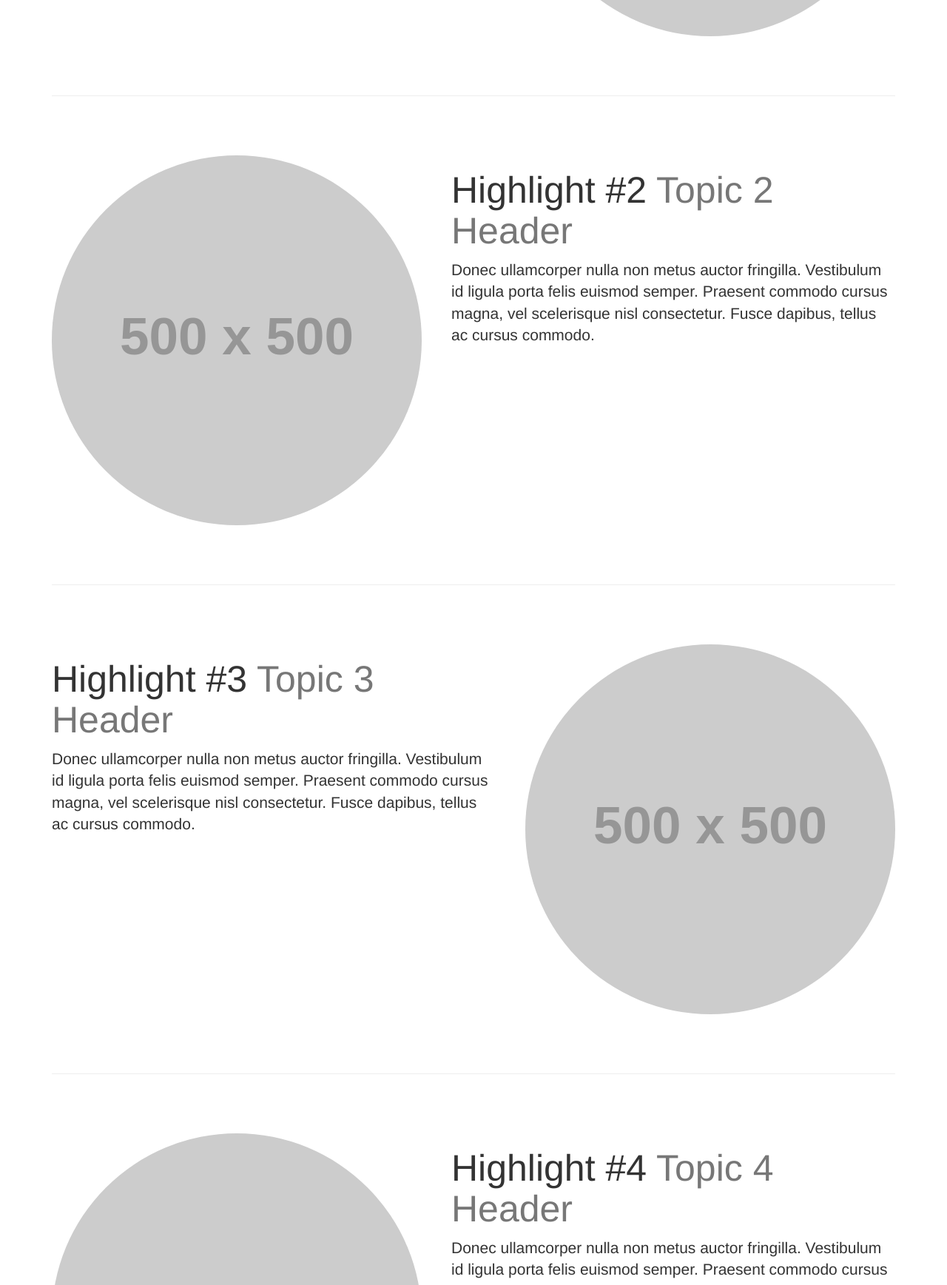
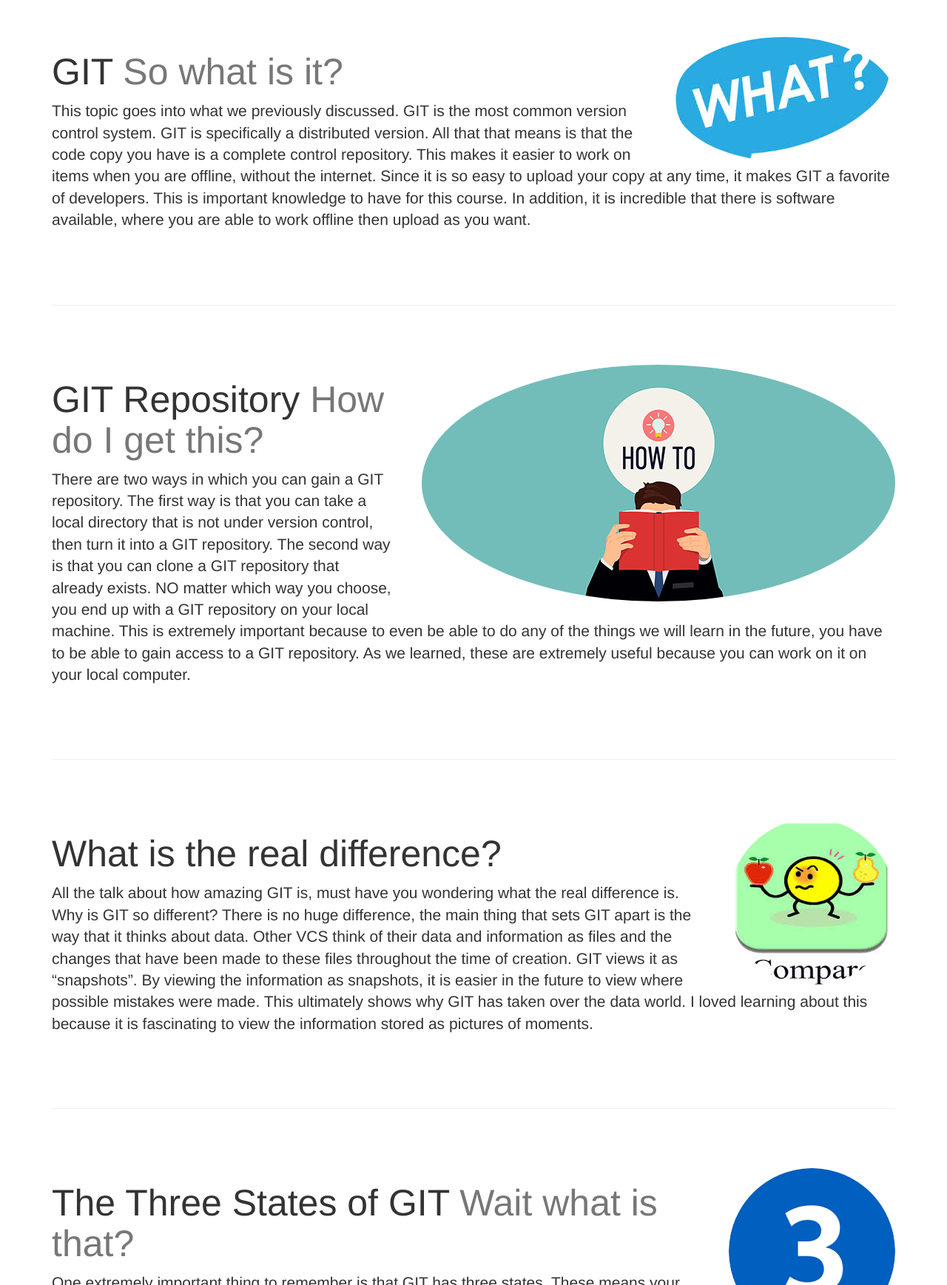
Before and after one commit to bmw16f/lesson3_VersionControl, a plain HTML site: page Lesson3_LessonHighlights/index.html in a window 1280 px wide. Shown: the part 1063-2800 px from the top of the page at 74% size. Drawn offline with Linux system fonts and the light colour scheme; placeholder pictures from the web are drawn by us.

Commit message:
Lesson 3 final commit

```diff
--- a/Lesson3_LessonHighlights/css/one-page-wonder.css
+++ b/Lesson3_LessonHighlights/css/one-page-wonder.css
@@ -12,7 +12,7 @@ body {
     display: block;
     width: 100%;
     text-align: center;
-    background: url('http://placehold.it/1900x500') no-repeat center center scroll;
+    background:url('https://encrypted-tbn0.gstatic.com/images?q=tbn:ANd9GcTejdRfWCi5ZmCbcq-zpuJm5XXzHytIl7PqRz77xUCEQ30uidsOAw') no-repeat center center scroll;
     -webkit-background-size: cover;
     -moz-background-size: cover;
     background-size: cover;
--- a/Lesson3_LessonHighlights/index.html
+++ b/Lesson3_LessonHighlights/index.html
@@ -48,13 +48,13 @@
                         <a href="#topic2">GIT</a>
                     </li>
                     <li>
-                        <a href="#topic3">Hightlight #3</a>
+                        <a href="#topic3">GIT Repository</a>
                     </li>
                     <li>
-                        <a href="#topic4">Hightlight #4</a>
+                        <a href="#topic4">GIT vs other VCS</a>
                     </li>
                     <li>
-                        <a href="#topic5">Hightlight #5</a>
+                        <a href="#topic5">The Three States of GIT</a>
                     </li>
                 </ul>
             </div>
@@ -80,7 +80,7 @@
 
         <!-- First Featurette -->
         <div class="featurette" id="topic1">
-            <img class="featurette-image img-circle img-responsive pull-right" src="http://placehold.it/500x500">
+            <img class="featurette-image img-circle img-responsive pull-right" src="images/control.jpeg "500x500">
             <h2 class="featurette-heading">Version Control
                 <span class="text-muted">What is it?</span>
             </h2>
@@ -91,44 +91,44 @@
 
         <!-- Second Featurette -->
         <div class="featurette" id="topic2">
-            <img class="featurette-image img-circle img-responsive pull-left" src="http://placehold.it/500x500">
-            <h2 class="featurette-heading">Highlight #2
-                <span class="text-muted">Topic 2 Header</span>
+            <img class="featurette-image img-circle img-responsive pull-right" src="images/what.jpeg "500x500">
+            <h2 class="featurette-heading">GIT
+                <span class="text-muted">So what is it?</span>
             </h2>
-            <p class="lead">Donec ullamcorper nulla non metus auctor fringilla. Vestibulum id ligula porta felis euismod semper. Praesent commodo cursus magna, vel scelerisque nisl consectetur. Fusce dapibus, tellus ac cursus commodo.</p>
+            <p class="lead">This topic goes into what we previously discussed. GIT is the most common version control system. GIT is specifically a distributed version. All that that means is that the code copy you have is a complete control repository. This makes it easier to work on items when you are offline, without the internet. Since it is so easy to upload your copy at any time, it makes GIT a favorite of developers. This is important knowledge to have for this course. In addition, it is incredible that there is software available, where you are able to work offline then upload as you want.</p>
         </div>
 
         <hr class="featurette-divider">
 
         <!-- Third Featurette -->
         <div class="featurette" id="topic3">
-            <img class="featurette-image img-circle img-responsive pull-right" src="http://placehold.it/500x500">
-            <h2 class="featurette-heading">Highlight #3
-                <span class="text-muted">Topic 3 Header</span>
+            <img class="featurette-image img-circle img-responsive pull-right" src="images/howto.jpg "500x500">
+            <h2 class="featurette-heading">GIT Repository
+                <span class="text-muted">How do I get this?</span>
             </h2>
-            <p class="lead">Donec ullamcorper nulla non metus auctor fringilla. Vestibulum id ligula porta felis euismod semper. Praesent commodo cursus magna, vel scelerisque nisl consectetur. Fusce dapibus, tellus ac cursus commodo.</p>
+            <p class="lead">There are two ways in which you can gain a GIT repository. The first way is that you can take a local directory that is not under version control, then turn it into a GIT repository. The second way is that you can clone a GIT repository that already exists. NO matter which way you choose, you end up with  a GIT repository on your local machine. This is extremely important because to even be able to do any of the things we will learn in the future, you have to be able to gain access to a GIT repository. As we learned, these are extremely useful because you can work on it on your local computer.</p>
         </div>
 
         <hr class="featurette-divider">
 
        <!-- Fourth Featurette -->
         <div class="featurette" id="topic4">
-            <img class="featurette-image img-circle img-responsive pull-left" src="http://placehold.it/500x500">
-            <h2 class="featurette-heading">Highlight #4
-                <span class="text-muted">Topic 4 Header</span>
+            <img class="featurette-image img-circle img-responsive pull-right" src="images/compare.jpeg "500x500">
+            <h2 class="featurette-heading"GIT vs other VCS
+                <span class="text-muted">What is the real difference?</span>
             </h2>
-            <p class="lead">Donec ullamcorper nulla non metus auctor fringilla. Vestibulum id ligula porta felis euismod semper. Praesent commodo cursus magna, vel scelerisque nisl consectetur. Fusce dapibus, tellus ac cursus commodo.</p>
+            <p class="lead">All the talk about how amazing GIT is, must have you wondering what the real difference is. Why is GIT so different? There is no huge difference, the main thing that sets GIT apart is the way that it thinks about data. Other VCS think of their data and information as files and the changes that have been made to these files throughout the time of creation. GIT views it as “snapshots”. By viewing the information as snapshots, it is easier in the future to view where possible mistakes were made. This ultimately shows why GIT has taken over the data world. I loved learning about this because it is fascinating to view the information stored as pictures of moments.</p>
         </div>
 
         <hr class="featurette-divider">
 
         <!-- Fifth Featurette -->
         <div class="featurette" id="topic5">
-            <img class="featurette-image img-circle img-responsive pull-right" src="http://placehold.it/500x500">
-            <h2 class="featurette-heading">Highlight #5
-                <span class="text-muted">Topic 5 Header</span>
+            <img class="featurette-image img-circle img-responsive pull-right" src="images/three.png "500x500">
+            <h2 class="featurette-heading">The Three States of GIT
+                <span class="text-muted">Wait what is that?</span>
             </h2>
-            <p class="lead">Donec ullamcorper nulla non metus auctor fringilla. Vestibulum id ligula porta felis euismod semper. Praesent commodo cursus magna, vel scelerisque nisl consectetur. Fusce dapibus, tellus ac cursus commodo.</p>
+            <p class="lead">One extremely important thing to remember is that GIT has three states. These means your files can either be in, committed, modified and staged. Committed is when the data is safely stored in your local database. Modified is when you have changed the filed but have not committed it to your database yet. Finally, staged means that you have marked a changed file in the current version to going your next commit snapshot. With this new found knowledge, in the future you will be able to determine what the stage of GIT your file is at. This might prevent issues that you might face in the future.</p>
         </div>
 
         <hr class="featurette-divider">
```
Also changed, not shown: Lesson3_LessonHighlights/images/compare.jpeg (added), Lesson3_LessonHighlights/images/control.jpeg (added), Lesson3_LessonHighlights/images/howto.jpg (added), Lesson3_LessonHighlights/images/three.png (added), Lesson3_LessonHighlights/images/what.jpeg (added), 1 other file.
